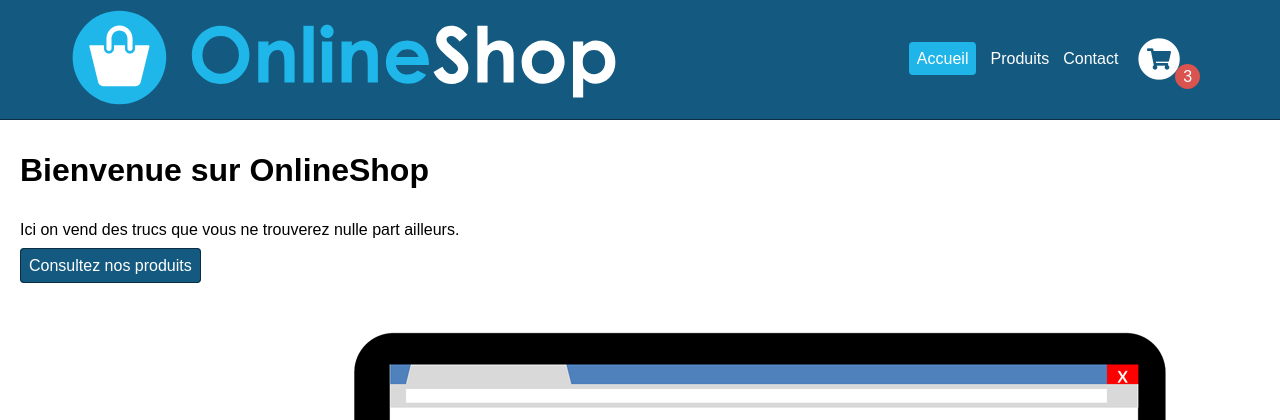
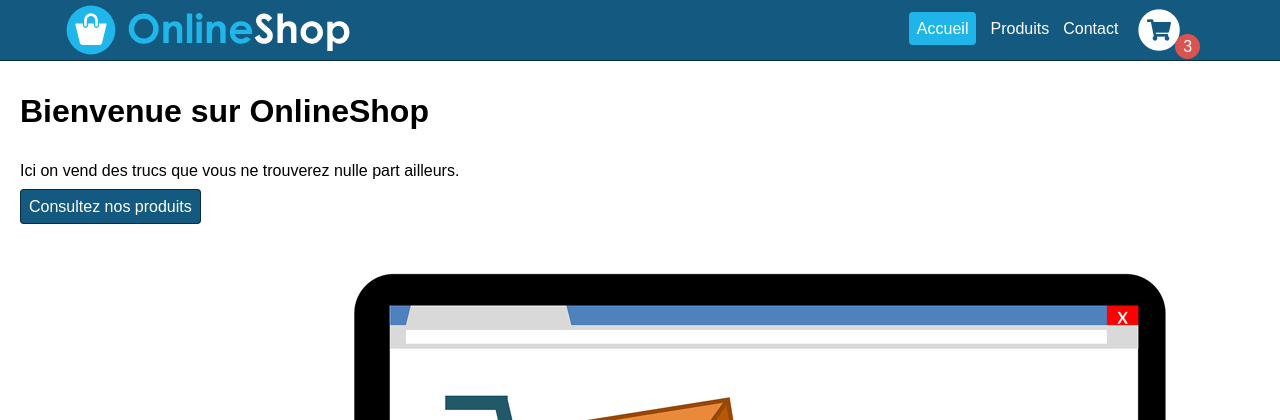
Before and after one commit to paulelian-tabarant/LOG4420-Shopping_website, a web app: file TP1/index.html in a window 1280 px wide. Shown: the top 420 px of the page. Run offline with its HTML, style and script files only (its server is not run), Linux system fonts and the light colour scheme; some libraries are stand-ins or nearby versions.

Commit message:
fitted logo inside top banner

```diff
--- a/TP1/assets/css/style.css
+++ b/TP1/assets/css/style.css
@@ -39,6 +39,7 @@
 header div {
 	padding: 0 20px;
 	max-width: 1200px;
+	height: 60px;
 	display: flex;
 	justify-content: space-between;
 	align-items: center;
@@ -54,6 +55,10 @@
 header a {
 	text-decoration: none;
 	color: white;
+	height: 100%;
+}
+header a>img {
+	max-height: 100%;
 }
 header .active {
 	padding: 0.5em;
```
